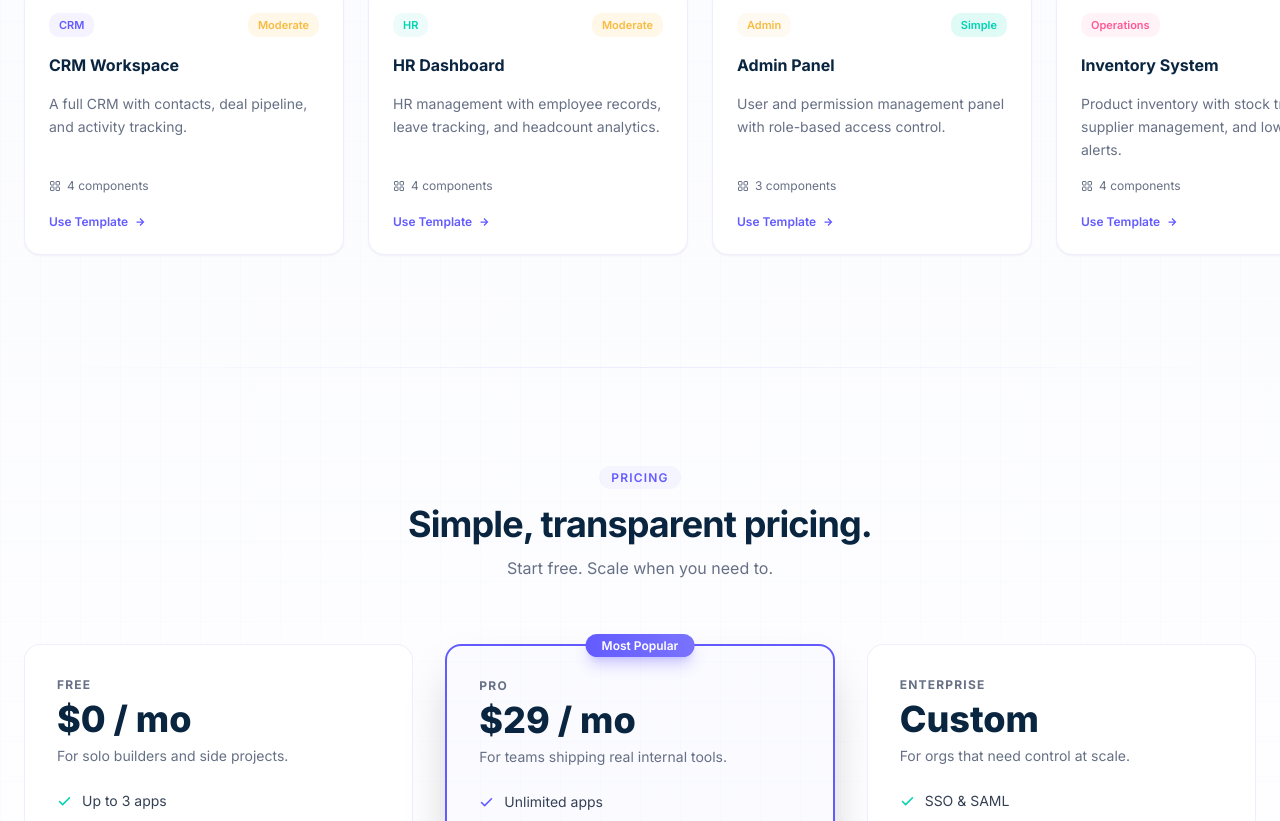
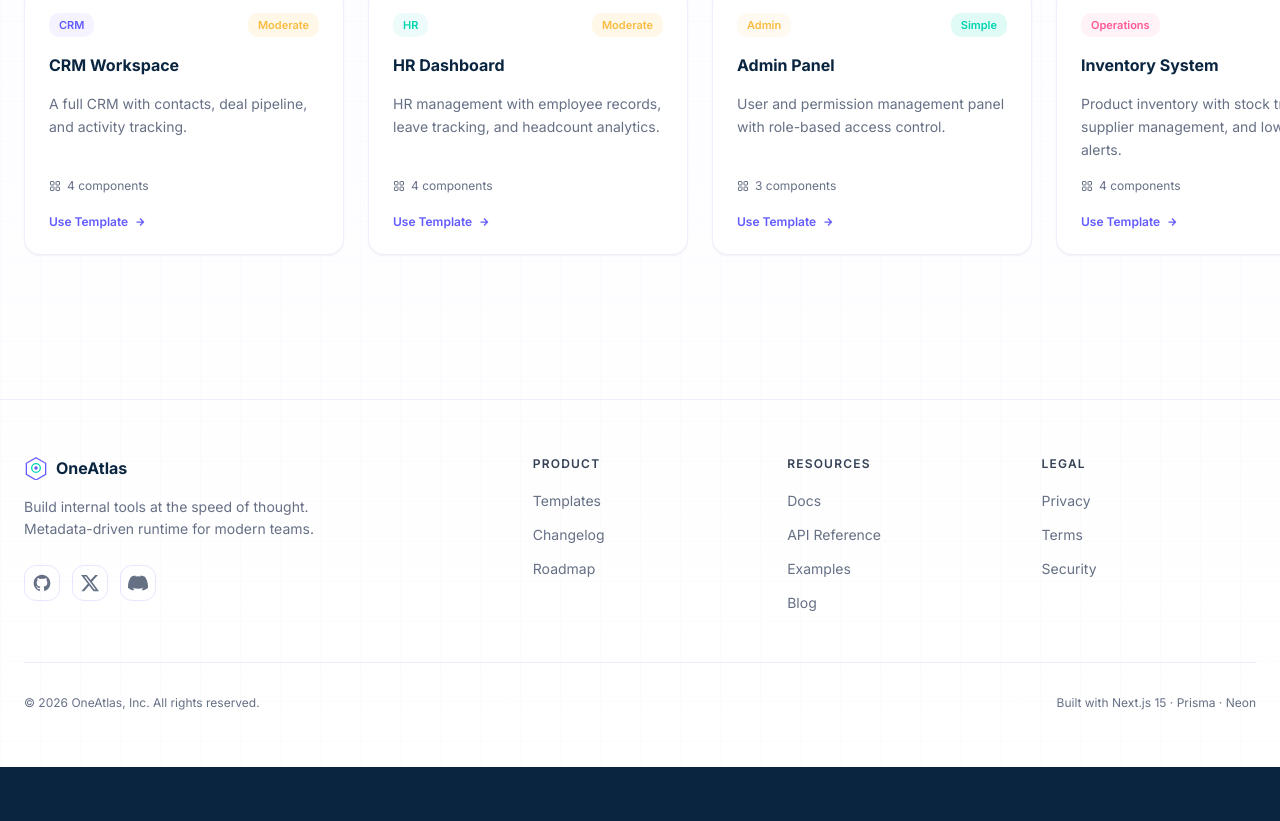
Before and after one commit to Jana23jk/OneAtlas, a Next.js app: page / in a window 1280 px wide. Shown: the part 1979-2800 px from the top of the page. After the commit the page ends 2746 px from the top, so only its background shows below. Built offline with nearby package versions, Linux system fonts and the light colour scheme.

Commit message:
feat(home): remove pricing section and related navigation links

```diff
--- a/app/page.tsx
+++ b/app/page.tsx
@@ -2,7 +2,6 @@ import { Navbar }             from "@/components/layout/Navbar";
 import { HeroSection }         from "@/components/home/HeroSection";
 import { HowItWorksSection }   from "@/components/home/HowItWorksSection";
 import { TemplatesShowcase }   from "@/components/home/TemplatesShowcase";
-import { PricingSection }      from "@/components/home/PricingSection";
 import { Footer }              from "@/components/home/Footer";
 import { templates }           from "@/config/templates";
 
@@ -63,13 +62,6 @@ export default function HomePage() {
         </div>
 
         <TemplatesShowcase templates={templates} />
-
-        {/* Divider glow */}
-        <div className="relative mx-auto max-w-7xl px-6">
-          <div className="h-px w-full bg-gradient-to-r from-transparent via-[#635BFF]/10 to-transparent" />
-        </div>
-
-        <PricingSection />
       </main>
 
       <Footer light={true} />
--- a/components/home/Footer.tsx
+++ b/components/home/Footer.tsx
@@ -3,7 +3,6 @@ import Link from "next/link";
 const footerLinks = {
   Product:   [
     { label: "Templates",  href: "#templates" },
-    { label: "Pricing",    href: "#pricing" },
     { label: "Changelog",  href: "/changelog" },
     { label: "Roadmap",    href: "/roadmap" },
   ],
--- a/config/site.ts
+++ b/config/site.ts
@@ -6,9 +6,7 @@ export const siteConfig = {
   navLinks: [
     { label: "Product",    href: "#how-it-works" },
     { label: "Templates",  href: "#templates" },
-    { label: "Enterprise", href: "#pricing" },
     { label: "Security",   href: "/security" },
-    { label: "Pricing",    href: "#pricing" },
     { label: "Docs",       href: "/docs" },
   ],
 } as const;
```
